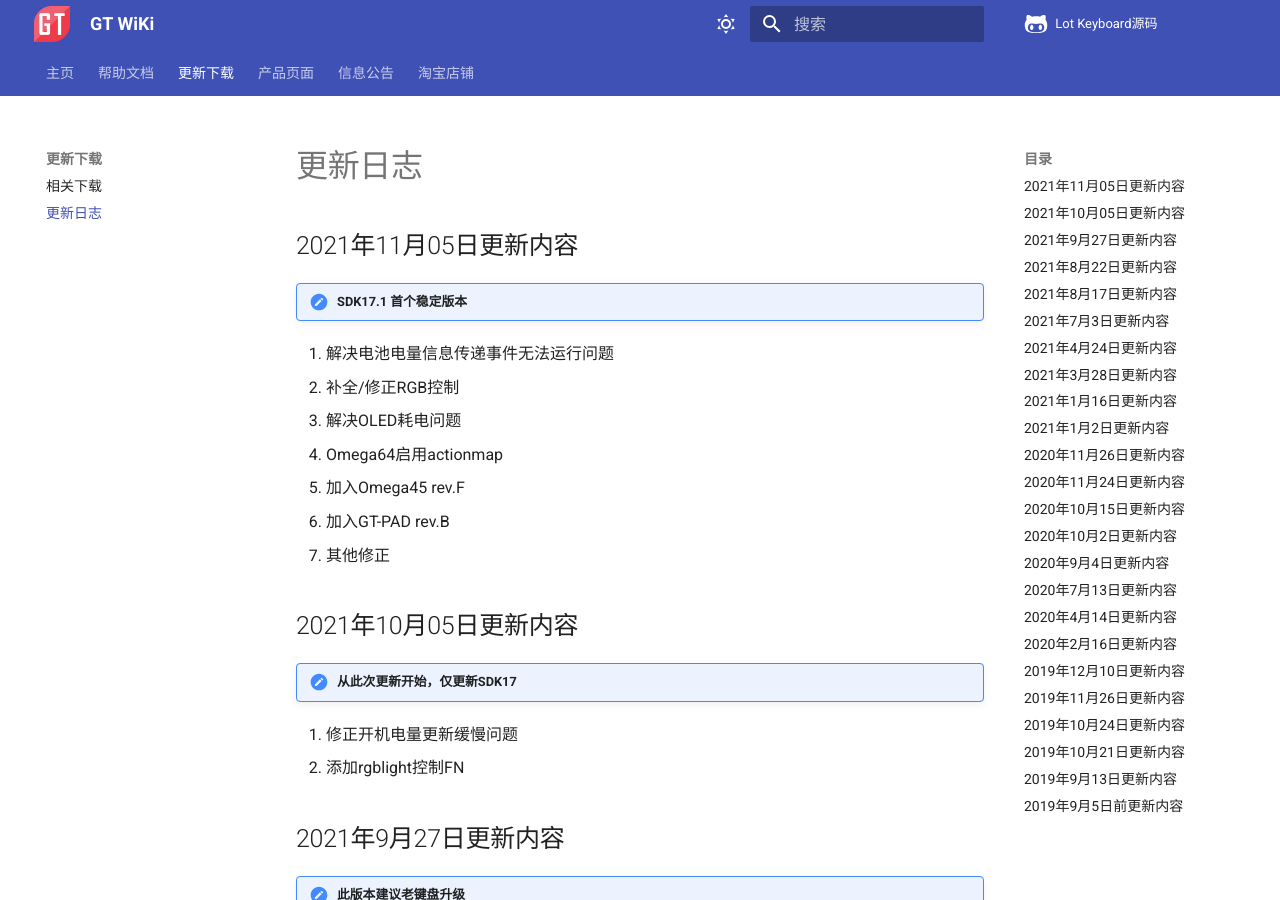
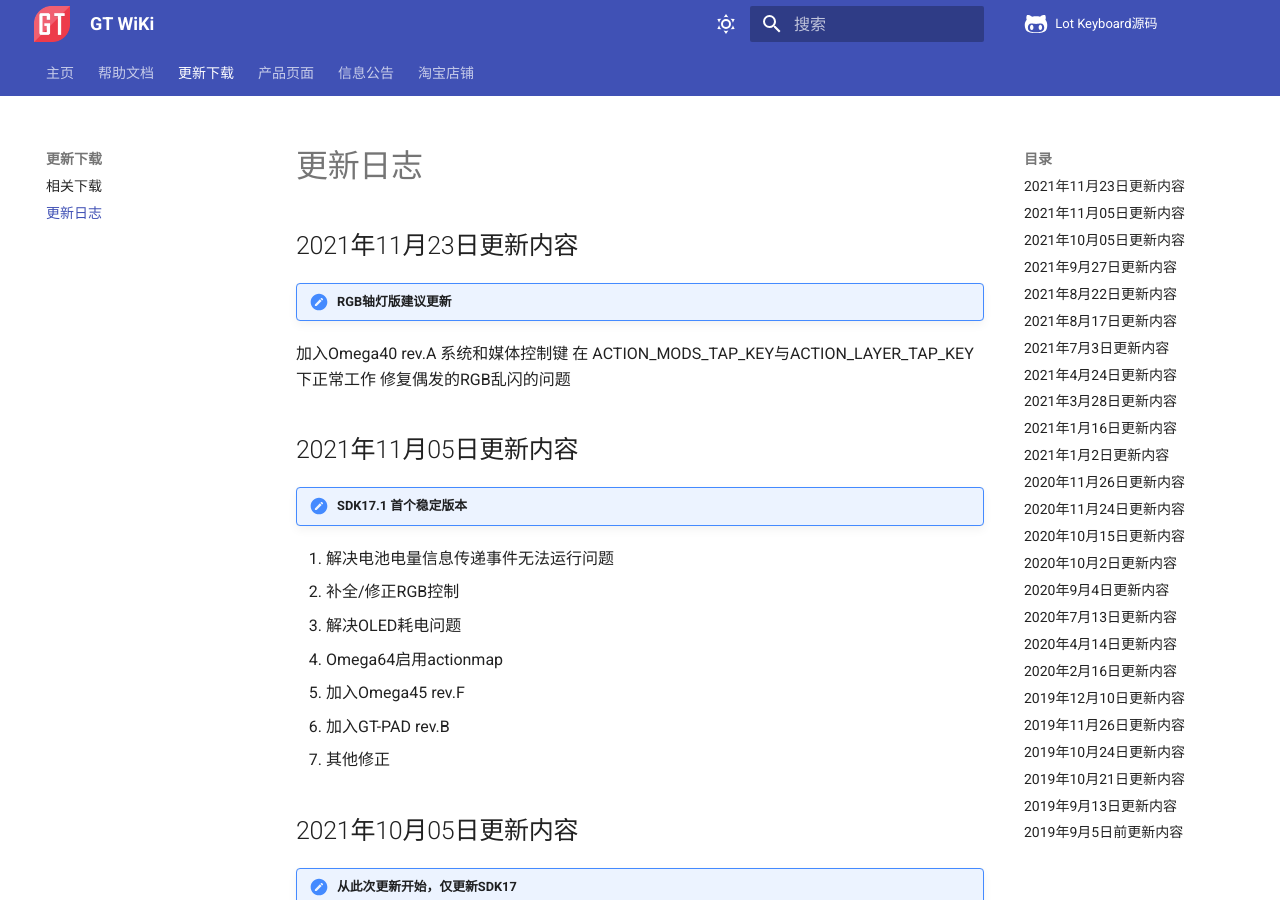
Before and after one commit to genokolar/genokolar.github.io, an MkDocs documentation site: the page built from docs/changelog.md, in a window 1280 px wide and 900 px high. Built offline with MkDocs 1.6.1 and Material for MkDocs 9.7.7, drawn with Linux system fonts in a browser that asks for light colours; comment, search, counter and statistics services are not loaded.

Commit message:
Update changelog.md

```diff
--- a/docs/changelog.md
+++ b/docs/changelog.md
@@ -1,5 +1,13 @@
 更新日志
 ==========
+
+2021年11月23日更新内容
+--------
+!!! note "RGB轴灯版建议更新"
+
+加入Omega40 rev.A
+系统和媒体控制键 在 ACTION_MODS_TAP_KEY与ACTION_LAYER_TAP_KEY下正常工作
+修复偶发的RGB乱闪的问题
 
 2021年11月05日更新内容
 --------
```
